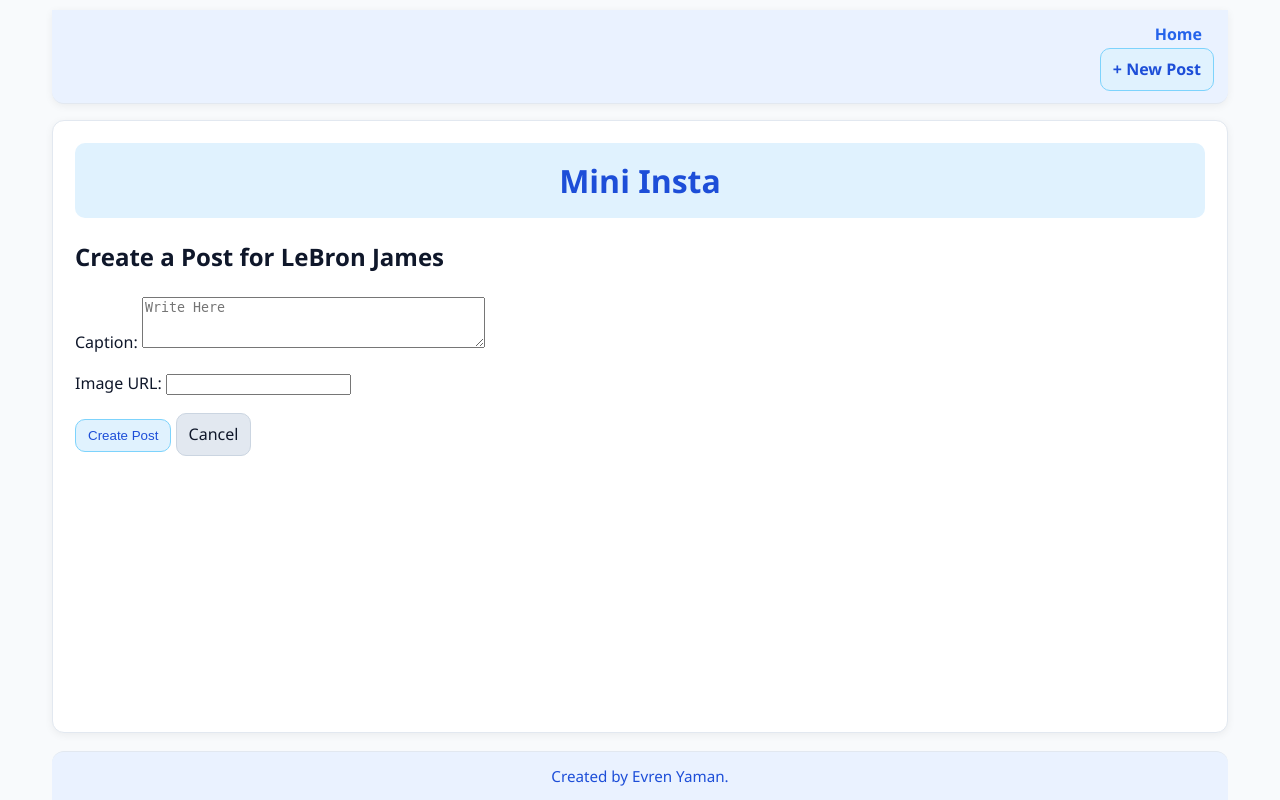
After one commit to Evren-Y/cs412, a Django app: page /mini_insta/profile/1/create_post in a window 1280 px wide. The commit adds this page. Run offline with Django 5.2, Linux system fonts and the light colour scheme; data comes from the database, SQL or seed files in the repository; both versions use the stored data as it was after the commit.

Commit message:
Form creation and implementation

```diff
--- a/mini_insta/forms.py
+++ b/mini_insta/forms.py
@@ -1,10 +1,25 @@
+# file: mini_insta/forms.py
+# Author: Evren Yaman (yamane@bu.edu), 10/3/2025
+# Description: Form for creating a new post.
+
 from django import forms
-from .models import Profile
+from .models import *
 
-class CreateProfileForm(forms.ModelForm):
+class CreatePostForm(forms.ModelForm):
     ''' '''
 
+    image_url = forms.URLField(
+        required=False,
+        label="Image URL"
+    )
+
     class Meta:
-        '''associate this form witha model from our database'''
-        model = Profile
-        fields = ['author', 'title']
+        '''associate this form with a model from our database'''
+        model = Post
+        fields = ['caption']
+        widgets = {
+            "caption": forms.Textarea(attrs={"rows": 3, "placeholder": "Write Here"}),
+        }
+        labels = {
+            "caption": "Caption",
+        }
--- a/mini_insta/models.py
+++ b/mini_insta/models.py
@@ -1,3 +1,7 @@
+# file: mini_insta/models.py
+# Author: Evren Yaman (yamane@bu.edu), 10/3/2025
+# Description: Models for the database.
+
 from django.db import models
 
 # Create your models here.
@@ -11,34 +15,37 @@ class Profile(models.Model):
     profile_image_url = models.URLField(blank=True)
 
     def __str__(self):
+        ''' Return a readable string showing the display name and bio snippet. '''
         return f'{self.bio_text} by {self.display_name}'
 
     def get_all_posts(self):
-        ''' '''
+        ''' Return all Post objects associated with this Profile, ordered by most recent timestamp first. '''
         posts = Post.objects.filter(profile=self)
         return posts.order_by('-timestamp')
 
 class Post(models.Model):
-    ''' '''
+    ''' Represents a single post created by a Profile. '''
 
     profile = models.ForeignKey(Profile, on_delete=models.CASCADE)
     caption = models.TextField(blank=True)
     timestamp = models.DateTimeField(auto_now=True)
 
     def __str__(self):
+        ''' Return a readable string showing the caption and profile username. '''
         return f'{self.caption} by {self.profile.username}'
 
     def get_all_photos(self):
-        ''' '''
+        ''' Return all Photo objects associated with this Post, ordered by most recent timestamp first. '''
         photos = Photo.objects.filter(post=self)
         return photos.order_by('-timestamp')
 
 class Photo(models.Model):
-    ''' '''
+    ''' Represents an image attached to a Post. '''
 
     post = models.ForeignKey(Post, on_delete=models.CASCADE)
     image_url = models.URLField(blank=True)
     timestamp = models.DateTimeField(auto_now=True)
 
     def __str__(self):
+        ''' Return a readable string showing the image URL and username of owner. '''
         return f'{self.image_url} by {self.post.profile.username}'
--- a/mini_insta/templates/mini_insta/base.html
+++ b/mini_insta/templates/mini_insta/base.html
@@ -14,6 +14,9 @@
         <ul>
             <li><a href="{% url 'show_all_profiles' %}">Home</a></li>
         </ul>
+        {% if profile %}
+            <a href="{% url 'create_post' profile.pk %}" class="btn">+ New Post</a>
+        {% endif %}
     </nav>
 
     <div class="wrapper">
--- /dev/null
+++ b/mini_insta/templates/mini_insta/create_post_form.html
@@ -0,0 +1,23 @@
+<!-- File: create_post_form.html -->
+<!-- Author: Evren Yaman (yamane@bu.edu), 10/3/2025 -->
+<!-- Description: Extends base.html; Shows a form to create a new post attached to the current profile -->
+
+
+{% extends 'mini_insta/base.html' %}
+
+{% block title %}Create Post{% endblock %}
+
+{% block content %}
+<h2>Create a Post{% if profile %} for {{ profile.username }}{% endif %}</h2>
+
+<form method="POST" action="{% url 'create_post' profile.pk %}">
+  {% csrf_token %}
+  {{ form.as_p }}
+  <button type="submit" class="btn">Create Post</button>
+  {% if profile %}
+    <a href="{% url 'profile' profile.pk %}" class="btn btn-secondary">Cancel</a>
+  {% else %}
+    <a href="{% url 'show_all_profiles' %}" class="btn btn-secondary">Cancel</a>
+  {% endif %}
+</form>
+{% endblock %}
--- a/mini_insta/templates/mini_insta/show_post.html
+++ b/mini_insta/templates/mini_insta/show_post.html
@@ -1,3 +1,7 @@
+<!-- File: show_post.html -->
+<!-- Author: Evren Yaman (yamane@bu.edu), 10/3/2025 -->
+<!-- Description: Extends base.html; Shows a post and all the photos attached to it -->
+
 {% extends 'mini_insta/base.html' %}
 
 {% block title %}
--- a/mini_insta/urls.py
+++ b/mini_insta/urls.py
@@ -9,4 +9,5 @@ urlpatterns = [
     path('', ProfileListView.as_view(), name="show_all_profiles"),
     path('profile/<int:pk>/', ProfileDetailView.as_view(), name='profile'),
     path('post/<int:pk>/', PostDetailView.as_view(), name='post'),
+    path('profile/<int:pk>/create_post', CreatePostView.as_view(), name="create_post"),
 ]
--- a/mini_insta/views.py
+++ b/mini_insta/views.py
@@ -5,7 +5,7 @@
 from django.shortcuts import render
 from django.views.generic import ListView, DetailView, CreateView
 from .models import *
-# from .forms import CreateProfileForm
+from .forms import CreatePostForm
 # Create your views here.
 
 class ProfileListView(ListView):
@@ -29,8 +29,39 @@ class PostDetailView(DetailView):
     template_name = "mini_insta/show_post.html"
     context_object_name = "post"
 
-#class CreateProfileView(CreateView):
-#    ''' '''
+class CreatePostView(CreateView):
+    ''' A view for creating a new Post associated with a given Profile. '''
 
-#    form_class = CreateProfileForm
-#    template_name = "mini_insta/create_profile_form.html"
+    form_class = CreatePostForm
+    template_name = "mini_insta/create_post_form.html"
+
+    def get_context_data(self, **kwargs):
+        context = super().get_context_data(**kwargs)
+        # get the profile from the URL pk
+        pk = self.kwargs['pk']
+        profile = Profile.objects.get(pk=pk)
+        # add profile into context so template can use {{ profile }}
+        context['profile'] = profile
+        return context
+
+    def form_valid(self, form):
+        # look up the Profile by pk from the URL
+        profile = Profile.objects.get(pk=self.kwargs['pk'])
+
+        # attach the Profile to the Post BEFORE saving to avoid NOT NULL error
+        form.instance.profile = profile
+
+        # save the Post
+        response = super().form_valid(form)
+
+        # also create a Photo for this post if an image_url was submitted
+        image_url = self.request.POST.get('image_url')
+        if image_url:
+            Photo.objects.create(post=self.object, image_url=image_url)
+
+        return response
+
+    #redirect after submitting the form
+    def get_success_url(self):
+        from django.urls import reverse
+        return reverse('post', args=[self.object.pk])
```
Also changed, not shown: db.sqlite3.
